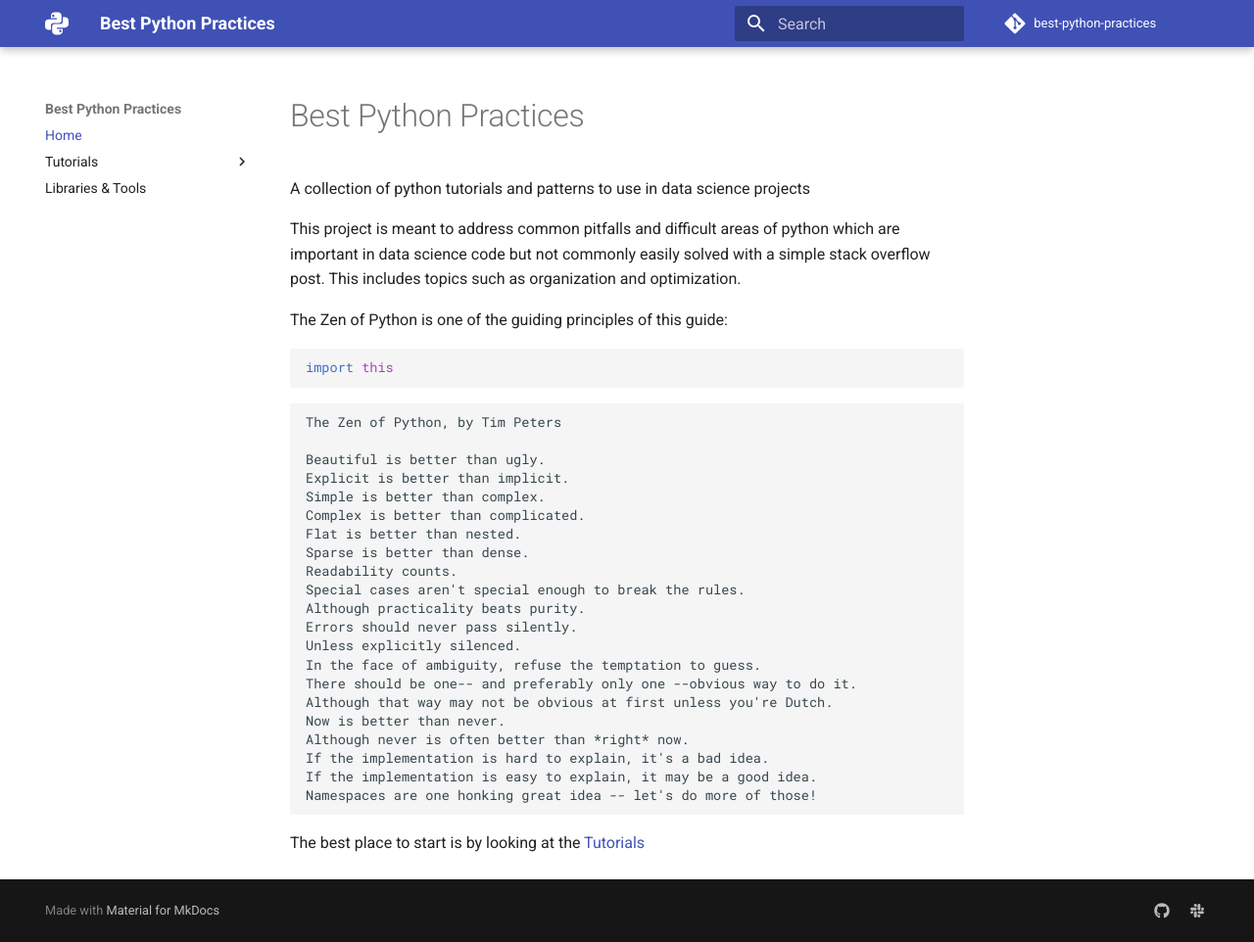
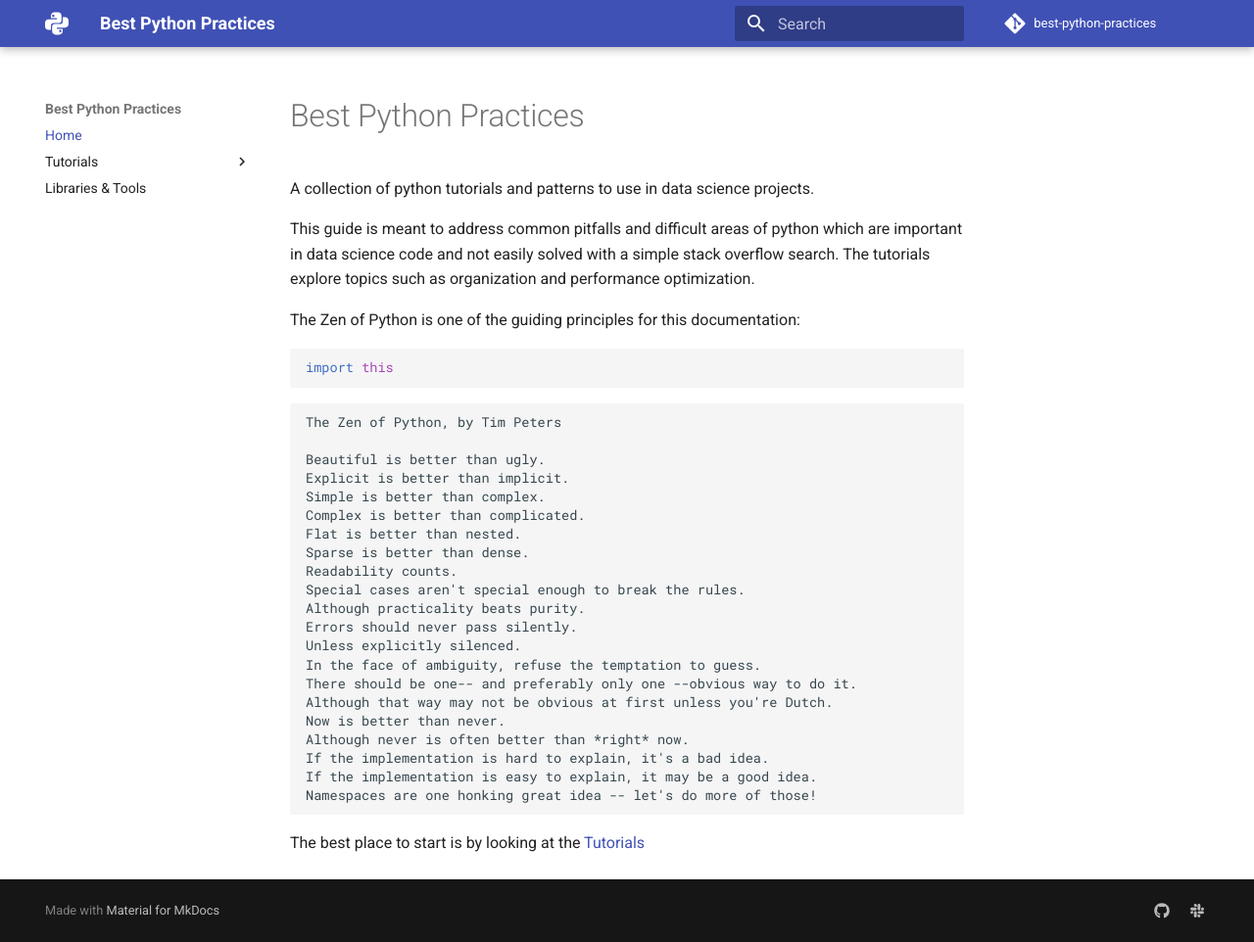
Before and after one commit to felixgao/python-best-practices, an MkDocs documentation site: the page built from docs/index.md, in a window 1280 px wide and 962 px high. Shown: the whole window at 98% size. Built offline with MkDocs 1.6.1 and Material for MkDocs 9.7.7, drawn with Linux system fonts in a browser that asks for light colours.

Commit message:
Updated introductory wording

````diff
--- a/docs/index.md
+++ b/docs/index.md
@@ -1,13 +1,13 @@
 # Best Python Practices
 
-A collection of python tutorials and patterns to use in data science projects
+A collection of python tutorials and patterns to use in data science projects.
 
-This project is meant to address common pitfalls and difficult areas of python
-which are important in data science code but not commonly easily solved with a
-simple stack overflow post. This includes topics such as organization and
-optimization.
+This guide is meant to address common pitfalls and difficult areas of python
+which are important in data science code and not easily solved with a
+simple stack overflow search. The tutorials explore topics such as organization
+and performance optimization.
 
-The Zen of Python is one of the guiding principles of this guide:
+The Zen of Python is one of the guiding principles for this documentation:
 
 ```python
 import this
````
